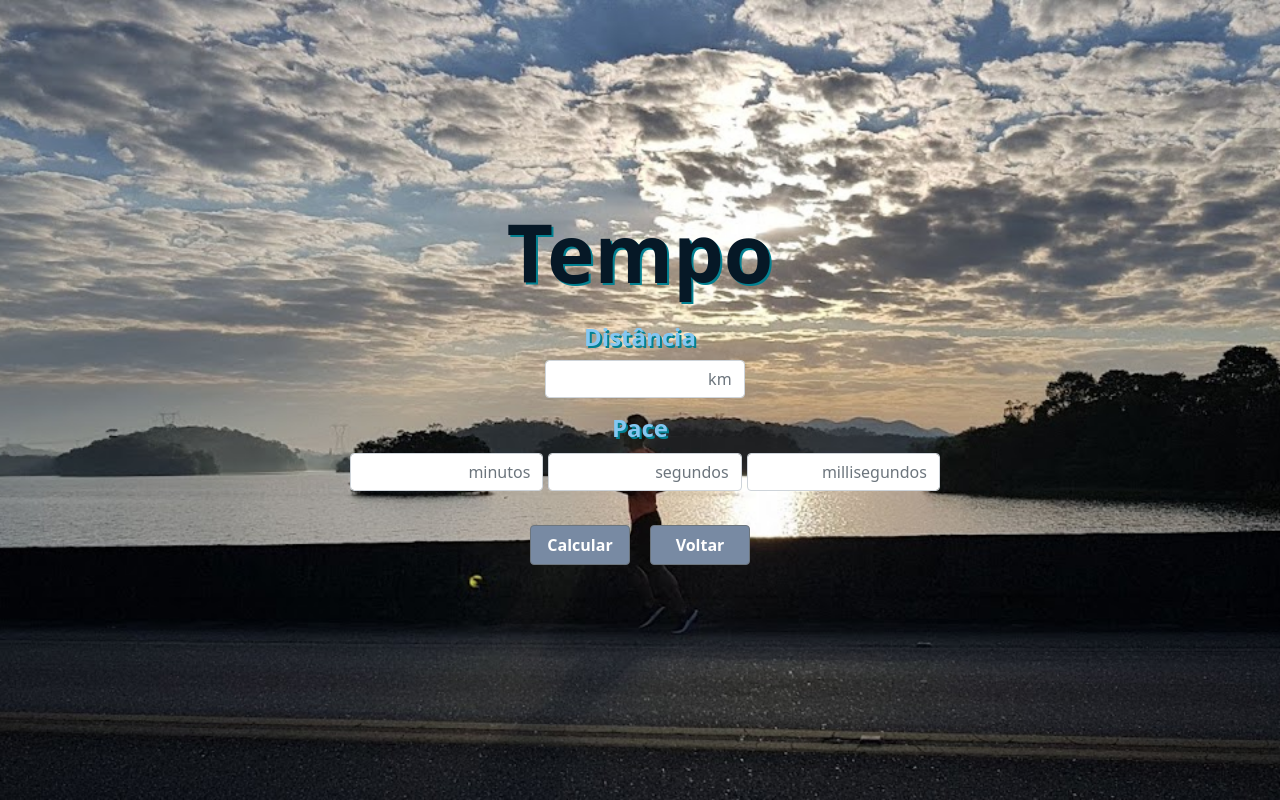
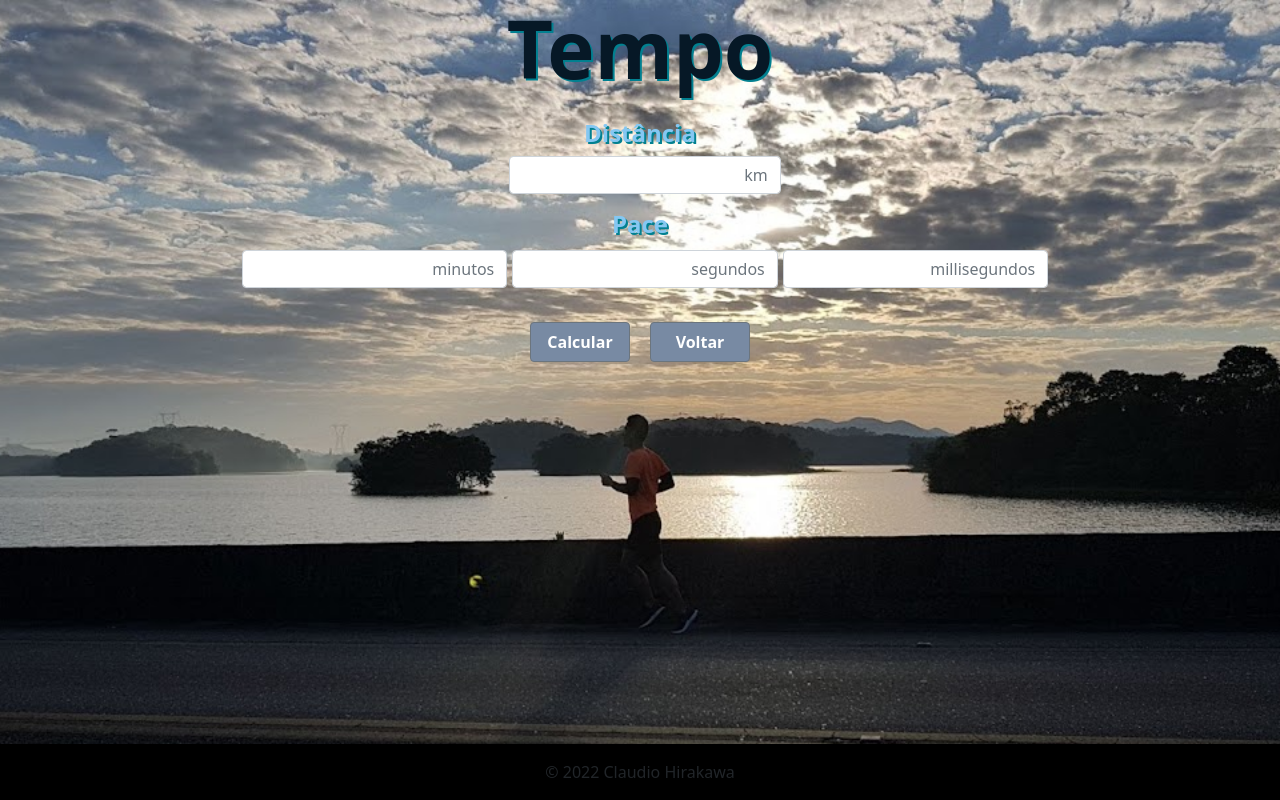
Before and after one commit to claudiokazuo/running-calculator-app, a Next.js app: page /time in a window 1280 px wide. Built offline with nearby package versions, Linux system fonts and the light colour scheme.

Commit message:
feat: footer

```diff
--- a/pages/_app.css
+++ b/pages/_app.css
@@ -1,16 +1,19 @@
+* {
+  box-sizing: border-box;
+  padding: 0;
+  margin: 0;
+}
+a {
+  text-decoration: none;
+}
 html {
   height: 100%;
   width: 100%;
-  margin: 0%;
 }
+
 body {
   height: 100%;
   width: 100%;
-  margin: 0%;
-  background-color: #85C7F2;
-  display: flex;
-  align-items: center;
-  justify-content: center;
   background-image: url("../public/images/sunset.jpg");
   background-position: center;
   background-repeat: no-repeat;
@@ -22,16 +25,29 @@ button {
   width: 100px;
   height: 40px;
 }
+
+
+
+#__next {
+  height: 100%;
+}
+#__next {
+  display: flex;
+  flex-direction: column;
+}
+#__next > * {
+  flex: 1;
+  display: flex;
+  flex-direction: column;
+  justify-content: flex-end;
+  align-items:   stretch;
+}
+
 .btn {
-  background-color: #788AA3     ;
-  color:white;
+  background-color: #788aa3;
+  color: white;
   font-weight: bold;
-
 }
 .input-number {
   text-align: right;
 }
-
-footer{
-  margin:0%;
-}
--- a/pages/_app.js
+++ b/pages/_app.js
@@ -10,6 +10,11 @@ export default function MyApp({ Component, pageProps }) {
   return (
     <>
       <Component {...pageProps}></Component>
+      <footer style={{width: "100%", marginTop: "auto", marginBottom: "auto"}}>
+        <div className="text-center p-3" style= {{ backgroundColor : "black"}}>
+       &copy; {new Date().getFullYear()} Claudio Hirakawa
+        </div>
+        </footer>
     </>
 
   );
--- a/pages/distance.js
+++ b/pages/distance.js
@@ -1,4 +1,2 @@
 import Distance from "../src/screens/Distance";
-export default function DistancePage() {
-  return <Distance />;
-}
+export default Distance;
--- a/pages/index.js
+++ b/pages/index.js
@@ -1,4 +1,2 @@
 import Home from "../src/screens/Home";
-export default function IndexPage() {
-  return <Home />;
-}
+export default Home;
--- a/pages/pace.js
+++ b/pages/pace.js
@@ -1,4 +1,2 @@
 import Pace from "../src/screens/Pace";
-export default function PacePage() {
-  return <Pace />;
-}
+export default Pace;
--- a/pages/time.js
+++ b/pages/time.js
@@ -1,4 +1,2 @@
 import Time from "../src/screens/Time";
-export default function TimePage() {
-  return <Time />;
-}
+export default Time;
--- /dev/null
+++ b/src/components/Head.js
@@ -0,0 +1,9 @@
+import NextHead from "next/head";
+
+export default function Head({ children }) {
+  return (
+    <NextHead>
+      <title>{children}</title>
+    </NextHead>
+  );
+}
--- a/src/screens/Distance/index.js
+++ b/src/screens/Distance/index.js
@@ -1,4 +1,4 @@
-import Head from "next/head";
+import Head from "../../components/Head";
 import Modal from "../../components/Modal";
 import { CalculateDistance } from "../../api/mock";
 import { Container } from "reactstrap";
@@ -65,7 +65,7 @@ export default function Main() {
 
   return (
     <>
-      <Head><title>Distância</title></Head>
+      <Head>Distância</Head>
       <Container>
         <Modal
           open={modal.open}
--- a/src/screens/Pace/index.js
+++ b/src/screens/Pace/index.js
@@ -1,4 +1,4 @@
-import Head from "next/head";
+import Head from "../../components/Head";
 import Modal from "../../components/Modal";
 import { CalculatePace } from "../../api/mock";
 import { Container } from "reactstrap";
@@ -80,7 +80,7 @@ export default function Main() {
 
   return (
     <>
-    <Head><title>Pace</title></Head>
+      <Head>Pace</Head>
       <Container>
         <Modal
           open={modal.open}
--- a/src/screens/Time/index.js
+++ b/src/screens/Time/index.js
@@ -1,4 +1,4 @@
-import Head from "next/head";
+import Head from "../../components/Head";
 import Modal from "../../components/Modal";
 import { CalculateTime } from "../../api/mock";
 import { Container } from "reactstrap";
@@ -71,7 +71,7 @@ export default function Main() {
   return (
     <>
       <Head>
-        <title>Tempo</title>
+        Tempo
       </Head>
       <Container>
         <Modal
```
Also changed, not shown: src/components/Footer.js (added, +9 -0 lines), src/screens/Home/index.js (+12 -5 lines).
